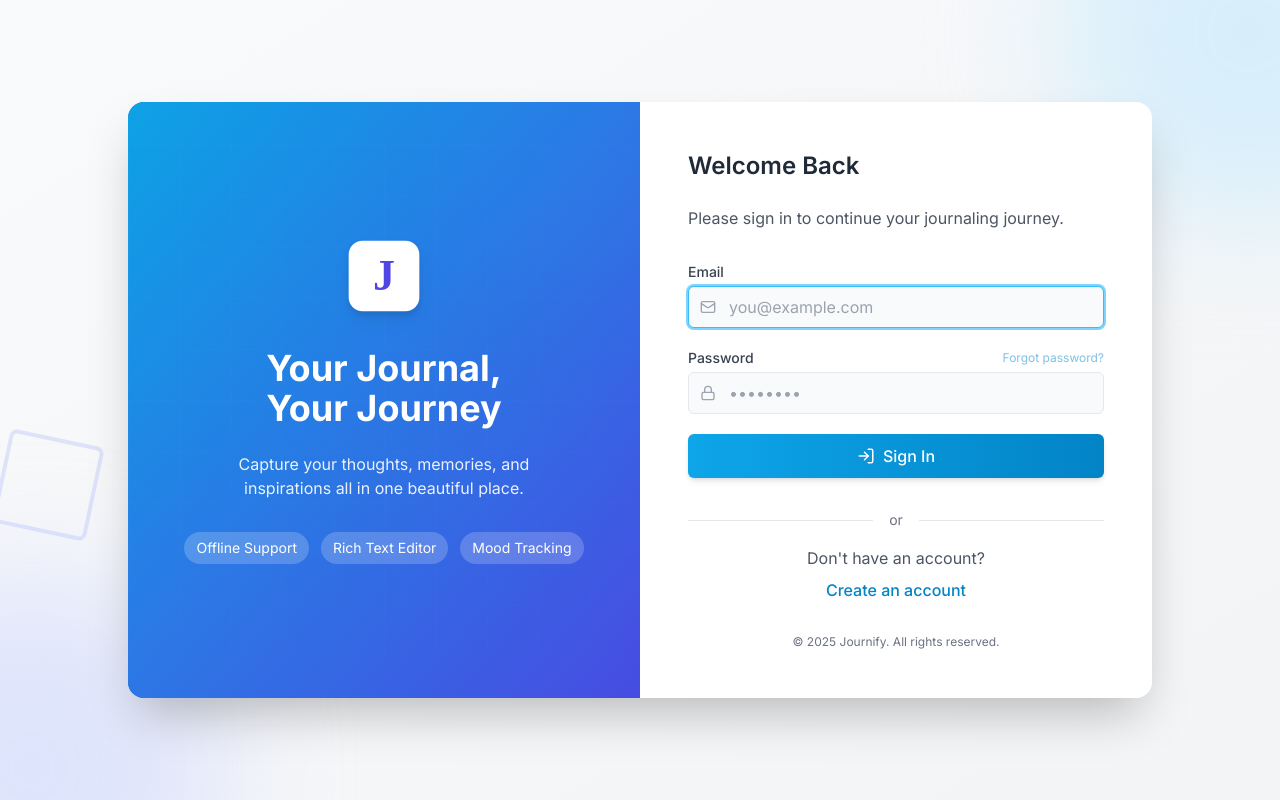
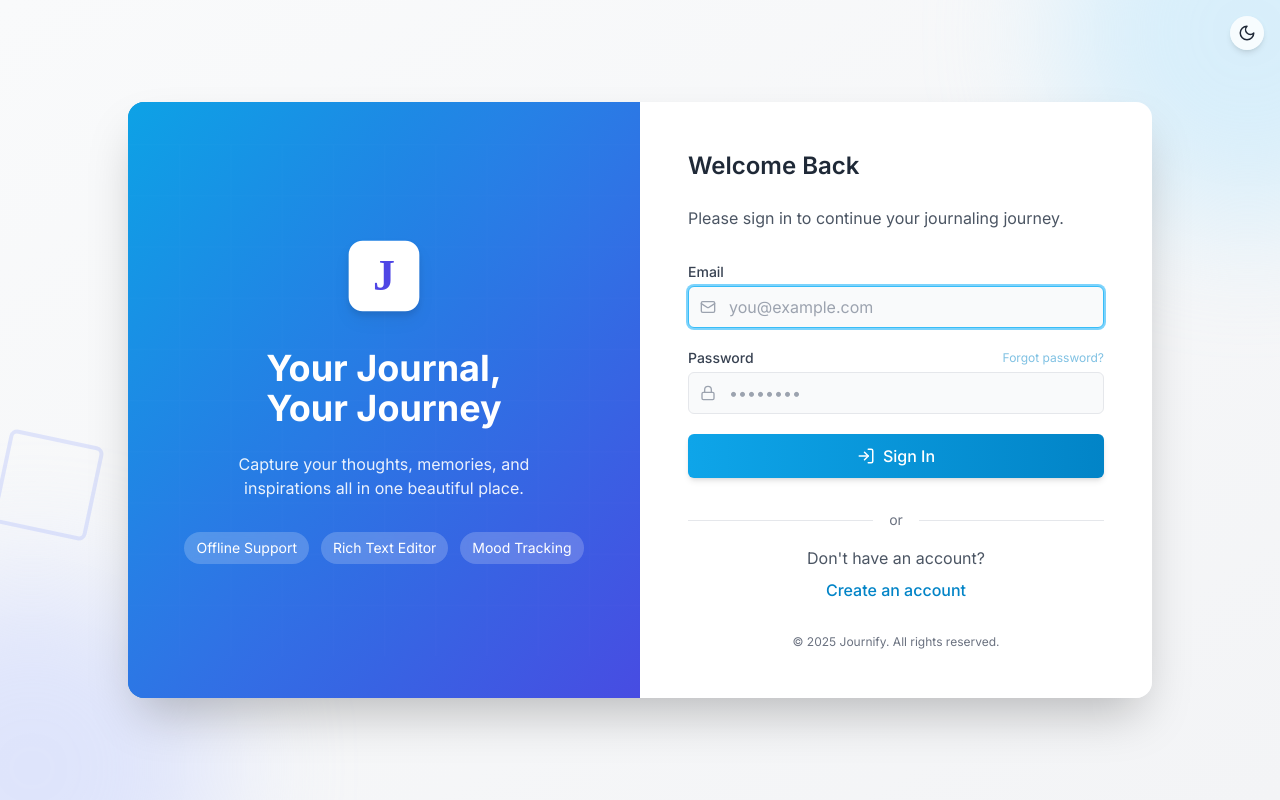
Before and after one commit to LikhithSP/Journify, a React (Vite) app: page /login in a window 1280 px wide. Built offline with nearby package versions, Linux system fonts and the light colour scheme; no server answers.

Commit message:
added dark/light toggle to login page

```diff
--- a/src/pages/LoginPage.tsx
+++ b/src/pages/LoginPage.tsx
@@ -2,8 +2,9 @@ import { useState } from 'react';
 import { Link, useNavigate } from 'react-router-dom';
 import { useForm } from 'react-hook-form';
 import { motion } from 'framer-motion';
-import { LogIn, AlertCircle, Mail, Lock } from 'lucide-react';
+import { LogIn, AlertCircle, Mail, Lock, Sun, Moon } from 'lucide-react';
 import { useAuth } from '../contexts/AuthContext';
+import { useTheme } from '../contexts/ThemeContext';
 
 interface LoginFormData {
   email: string;
@@ -13,6 +14,7 @@ interface LoginFormData {
 export default function LoginPage() {
   const { register, handleSubmit, formState: { errors } } = useForm<LoginFormData>();
   const { signIn } = useAuth();
+  const { theme, toggleTheme } = useTheme();
   const navigate = useNavigate();
   const [loading, setLoading] = useState(false);
   const [authError, setAuthError] = useState<string | null>(null);
@@ -44,6 +46,22 @@ export default function LoginPage() {
       exit={{ opacity: 0 }}
       className="min-h-screen flex items-center justify-center p-4 bg-gradient-to-br from-gray-50 to-gray-100 dark:from-gray-900 dark:to-gray-950 overflow-hidden relative"
     >
+      {/* Theme Toggle Button */}
+      <motion.button
+        initial={{ opacity: 0, y: -10 }}
+        animate={{ opacity: 1, y: 0 }}
+        transition={{ delay: 0.3 }}
+        onClick={toggleTheme}
+        className="absolute top-4 right-4 p-2 rounded-full bg-white/80 dark:bg-gray-800/80 shadow-md hover:shadow-lg backdrop-blur-sm z-50 transition-all duration-300"
+        aria-label={`Switch to ${theme === 'light' ? 'dark' : 'light'} mode`}
+      >
+        {theme === 'light' ? (
+          <Moon size={18} className="text-gray-800" />
+        ) : (
+          <Sun size={18} className="text-amber-300" />
+        )}
+      </motion.button>
+
       {/* Decorative elements */}
       <div className="absolute top-0 left-0 w-full h-full overflow-hidden z-0 opacity-50 dark:opacity-20">
         <div className="absolute -top-40 -right-40 w-96 h-96 bg-primary-200 dark:bg-primary-900 rounded-full blur-3xl"></div>
```
